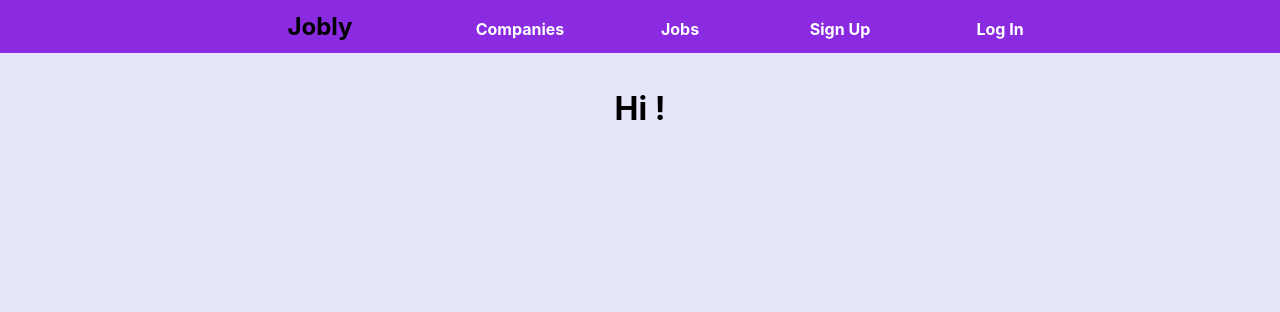
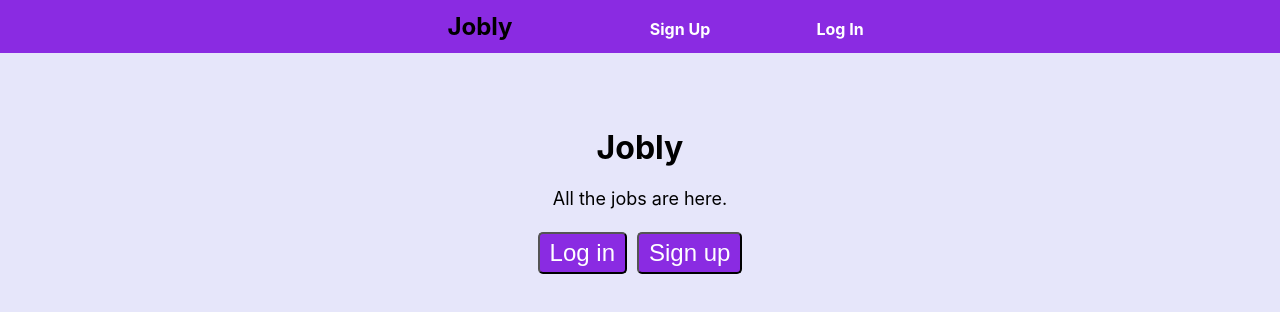
Before and after one commit to lauramoon/react-jobly, a React (Create React App) app: page / in a window 1280 px wide. Shown: the top 312 px of the page. Built offline with nearby package versions, Linux system fonts and the light colour scheme; no server answers.

Commit message:
update homepage and navbar

```diff
--- /dev/null
+++ b/src/components/Home.css
@@ -0,0 +1,16 @@
+.Home {
+    margin-top: 60px;
+}
+
+.Home p {
+    font-size: large;
+}
+
+.Home button {
+    font-size: x-large;
+    border-radius: 5px;
+    background-color: blueviolet;
+    color: white;
+    margin: 5px;
+    padding: 5px 10px;
+}
--- a/src/components/Home.js
+++ b/src/components/Home.js
@@ -1,9 +1,28 @@
 import { useContext } from "react";
+import { Link } from "react-router-dom";
 import UserContext from "../helpers/userContext";
+import "./Home.css";
 
 function Home() {
   const currentUser = useContext(UserContext);
-  return <h1>Hi {currentUser.username}!</h1>;
+  if ("username" in currentUser) {
+    return <h1>Welcome, {currentUser.firstName}!</h1>;
+  } else {
+    return (
+      <div className="Home">
+        <h1>Jobly</h1>
+        <p>All the jobs are here.</p>
+        <div>
+          <Link to="/login">
+            <button>Log in</button>
+          </Link>
+          <Link to="/signup">
+            <button>Sign up</button>
+          </Link>
+        </div>
+      </div>
+    );
+  }
 }
 
 export default Home;
--- a/src/components/Nav.js
+++ b/src/components/Nav.js
@@ -10,31 +10,32 @@ function Nav() {
       <NavLink className="NavHome" exact to="/">
         Jobly
       </NavLink>
+
+      {!("username" in user) && (
+        <span>
+          <NavLink exact to="/signup">
+            Sign Up
+          </NavLink>
+          <NavLink exact to="/login">
+            Log In
+          </NavLink>
+        </span>
+      )}
+      {"username" in user && (
+        <span>
           <NavLink exact to="/companies">
             Companies
           </NavLink>
           <NavLink exact to="/jobs">
             Jobs
           </NavLink>
-      {!("username" in user) && (
-        <NavLink exact to="/signup">
-          Sign Up
-        </NavLink>
-      )}
-      {!("username" in user) && (
-        <NavLink exact to="/login">
-          Log In
-        </NavLink>
-      )}
-      {"username" in user && (
           <NavLink exact to="/profile">
             Profile
           </NavLink>
-      )}
-      {"username" in user && (
           <NavLink exact to="/logout">
             Log Out {user.username}
           </NavLink>
+        </span>
       )}
     </nav>
   );
--- a/src/helpers/api.js
+++ b/src/helpers/api.js
@@ -96,9 +96,9 @@ class JoblyApi {
 }
 
 // for now, put token ("testuser" / "password" on class)
-JoblyApi.token =
-  "eyJhbGciOiJIUzI1NiIsInR5cCI6IkpXVCJ9.eyJ1c2VybmFtZ" +
-  "SI6InRlc3R1c2VyIiwiaXNBZG1pbiI6ZmFsc2UsImlhdCI6MTU5ODE1OTI1OX0." +
-  "FtrMwBQwe6Ue-glIFgz_Nf8XxRT2YecFCiSpYL0fCXc";
+// JoblyApi.token =
+//   "eyJhbGciOiJIUzI1NiIsInR5cCI6IkpXVCJ9.eyJ1c2VybmFtZ" +
+//   "SI6InRlc3R1c2VyIiwiaXNBZG1pbiI6ZmFsc2UsImlhdCI6MTU5ODE1OTI1OX0." +
+//   "FtrMwBQwe6Ue-glIFgz_Nf8XxRT2YecFCiSpYL0fCXc";
 
 export default JoblyApi;
```
Lines whose indentation alone changed are shown as unchanged.
